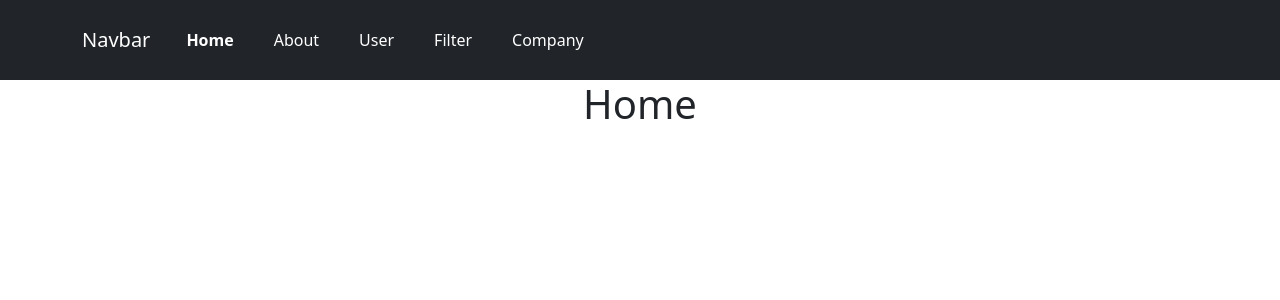
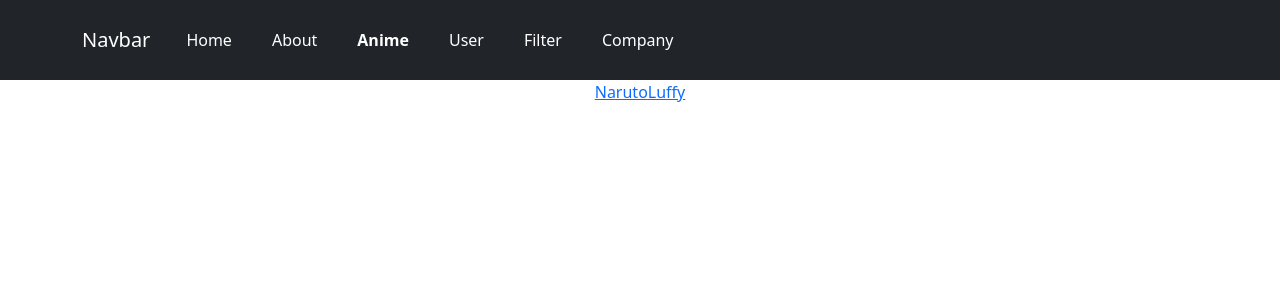
Before and after one commit to AggarwalNeelesh/Practice-react, a React (Create React App) app: page /anime in a window 1280 px wide. Before the commit this address led to /. Shown: the top 300 px of the page. Built offline with nearby package versions, Linux system fonts and the light colour scheme.

Commit message:
Navigation NestedRouting useLocation

```diff
--- a/src/App.js
+++ b/src/App.js
@@ -5,9 +5,12 @@ import './style.css';
 import About from './Components/About';
 import Filter from './Components/Filter';
 import Home from './Components/Home';
+import Luffy from './Components/Luffy';
+import Naruto from './Components/Naruto';
 import Users from './Components/Users';
 import Navbars from './Components/Navbars';
 import PageNotFound from './Components/PageNoteFound';
+import Anime from './Components/Anime';
 function App() {
   return (
     <>
@@ -15,6 +18,10 @@ function App() {
     <Navbars/>
       <Routes>
         <Route path='/' element={<Home/>}/>
+        <Route path='/anime/' element={<Anime/>}>
+          <Route path='luffy' element={<Luffy/>}/>
+          <Route path='naruto' element={<Naruto/>}/>
+        </Route>
         <Route path='/about' element={<About/>}/>
         <Route path='/user' element={<Users/>}/>
         <Route path='/user/:name' element={<Users/>}/>
--- /dev/null
+++ b/src/Components/Anime.js
@@ -0,0 +1,13 @@
+import React from 'react'
+import { Link, Outlet } from 'react-router-dom'
+function Anime() {
+  return (
+    <div>
+        <Link to="naruto">Naruto</Link>
+        <Link to="luffy">Luffy</Link>
+        <Outlet/>
+    </div>
+  )
+}
+
+export default Anime
--- a/src/Components/Home.js
+++ b/src/Components/Home.js
@@ -1,8 +1,12 @@
 import React from 'react'
+
 
 function Home() {
   return (
+    <>
     <h1>Home</h1>
+
+    </>
   )
 }
 
--- /dev/null
+++ b/src/Components/Luffy.js
@@ -0,0 +1,5 @@
+export default function Luffy(){
+    return(
+        <h1>One Piece is real!</h1>
+    )
+}
--- /dev/null
+++ b/src/Components/Naruto.js
@@ -0,0 +1,5 @@
+export default function Naruto(){
+    return(
+        <h1>The 4th Great Ninja War begins now!</h1>
+    )
+}
--- a/src/Components/Navbars.js
+++ b/src/Components/Navbars.js
@@ -11,6 +11,7 @@ function Navbars() {
           <Nav className="me-auto Navib">
           <NavLink className='abc' to="/" style={{margin:"10px"}}>Home</NavLink>
             <NavLink className='abc' to="/about" style={{margin:"10px"}}>About</NavLink>
+            <NavLink className='abc' to="/anime" style={{margin:"10px"}}>Anime</NavLink>
             <NavLink  className='abc' to="/user" style={{margin:"10px"}}>User</NavLink>
             <NavLink  className='abc' to="/filter" style={{margin:"10px"}}>Filter</NavLink>
             <NavLink  className='abc' to="/xyz" style={{margin:"10px"}}>Company</NavLink>
```
